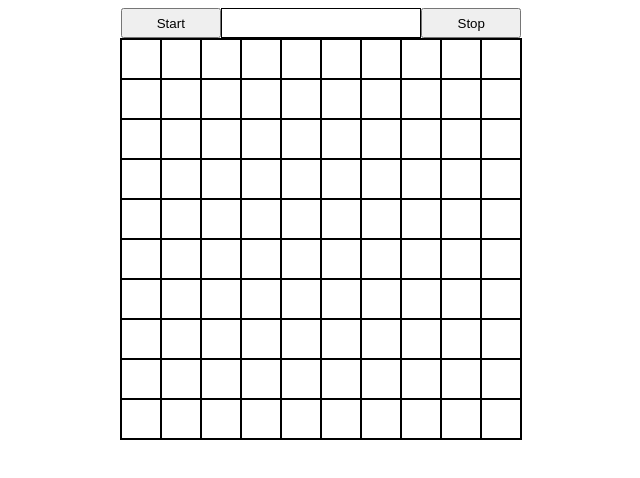
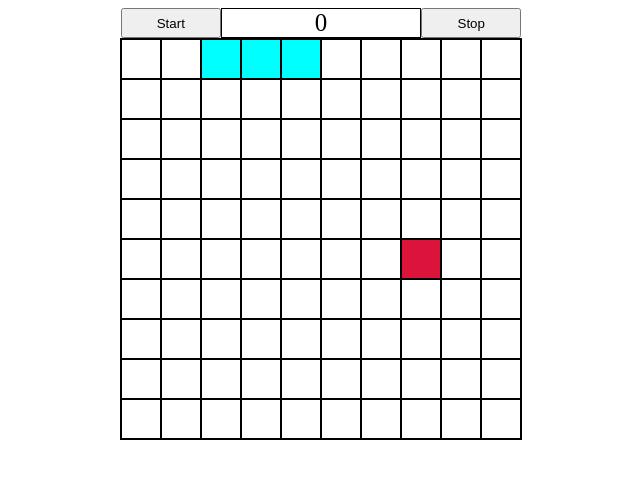
Before and after one commit to junhek2525/javascript_Lecture, a plain HTML site: page 지렁이/index.html in a window 1280 px wide. Both pictures are taken after a click on the button "Start". Shown: the whole page, without its empty margins (319-959 px from the left). Drawn offline with Linux system fonts and the light colour scheme.

Commit message:
Snake Final

```diff
--- a/지렁이/app.js
+++ b/지렁이/app.js
@@ -4,24 +4,83 @@ for(let i=0; i<100; i++){
 }
 const grid = document.querySelector(".grid");
 const squares = document.querySelectorAll(".grid div");
-const startBtn = document.querySelector("#AstartBtn");
+const startBtn = document.querySelector("#startBtn");
 const stopBtn = document.querySelector("#stopBtn");
 const scoreDisplay = document.querySelector("#score");
 const width = 10;
-let snake = 0;
+let interval;
+let intervalTime = 1000;
+let snake = [2,1,0];
+let dir = 1;
+let appleLoc = 0;
+let score = 0;
 
 function start(){
-    squares[snake].classList.add("snake");
+    stop();
+    snake.forEach(function(item){
+        squares[item].classList.add("snake")
+    })
+    makeApple()
+    scoreDisplay.innerText = score;
+    interval = setInterval(runGame, intervalTime);
 }
+
+function runGame(){
+    if(
+    (snake[0]%width === width-1 && dir === 1) ||
+    (snake[0]%width === 0 && dir === -1) ||
+    (snake[0]+width >= width*width && dir === width) ||
+    (snake[0]-width < 0 && dir === -width) ||
+    (squares[snake[0]+dir].classList.contains("snake"))
+    ){
+        clearInterval(interval);
+        return;
+    }
+    snake.unshift(snake[0]+ dir);
+    if( squares[snake[0]].classList.contains("apple"))
+    {
+        intervalTime = intervalTime * 0.9;
+        clearInterval(interval);
+        interval = setInterval(runGame, intervalTime);
+        squares[snake[0]].classList.remove("apple");
+        squares[snake[0]].classList.add("snake");
+        makeApple();
+        scoreDisplay.innerText = ++score;
+    }   else{
+        const tail = snake.pop()
+        squares[tail].classList.remove("snake");
+    }
+    squares[snake[0]].classList.add("snake");
+}
+function move(e){
+    if (e.keyCode === 37){ dir = -1}
+    else if(e.keyCode === 39){dir = 1}
+    else if(e.keyCode === 38){dir = -width}
+    else if(e.keyCode === 40){dir = width}
+}
+
+function makeApple(){
+    do{
+        appleLoc = Math.floor(Math.random() * squares.length);
+
+    } while (squares[appleLoc].classList.contains("apple"));
+    squares[appleLoc].classList.add("apple");
+}
+document.addEventListener("keyup", move);
 startBtn.addEventListener("click", start);
-
-function start(){
-    runGame();
-    runGame();
+function stop(){
+    snake.forEach(function(item){
+        squares[item].classList.remove("snake");
+    });
+    squares[appleLoc].classList.remove("apple");
+    clearInterval(interval);
+    score = 0;
+    intervalTime = 1000;
+    snake = [2,1,0];
+    dir = 1;
+    appleLoc = 0;
+    score = 0;
 }
-function runGame(){
-    snake = snake +1;
-    squares[snake].classList.add("snake");
-
-}
-startBtn.addEventListener("click",start);
+stopBtn.addEventListener("click", stop);
+// moveSnake();
+// moveSnake();
--- a/지렁이/index.html
+++ b/지렁이/index.html
@@ -7,7 +7,7 @@
 </head>
 <body>
     <div class="container">
-        <button id="starBtn">Start</button>
+        <button id="startBtn">Start</button>
         <div id="score"></div>
         <button id="stopBtn">Stop</button>
     </div>
```
